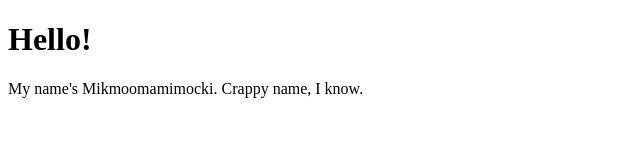
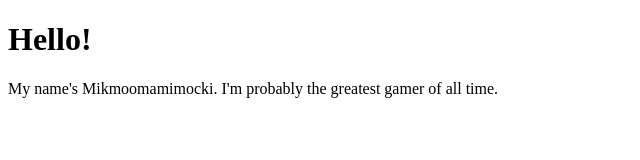
Before and after one commit to holdenlim/mikmoomamimocki.github.io, a plain HTML site: page index.html in a window 1280 px wide. Shown: the whole page, without its empty margins (0-640 px from the left). Drawn offline with Linux system fonts and the light colour scheme.

```diff
--- a/index.html
+++ b/index.html
@@ -5,6 +5,6 @@
 	</head>
 	<body>
 		<h1>Hello!</h1>
-		<p>My name's Mikmoomamimocki. Crappy name, I know.</p>
+		<p>My name's Mikmoomamimocki. I'm probably the greatest gamer of all time.</p>
 	</body>
 </html>
```
